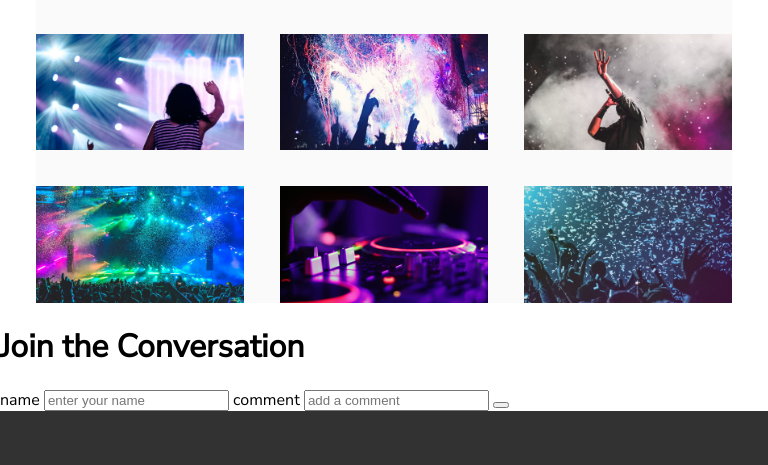
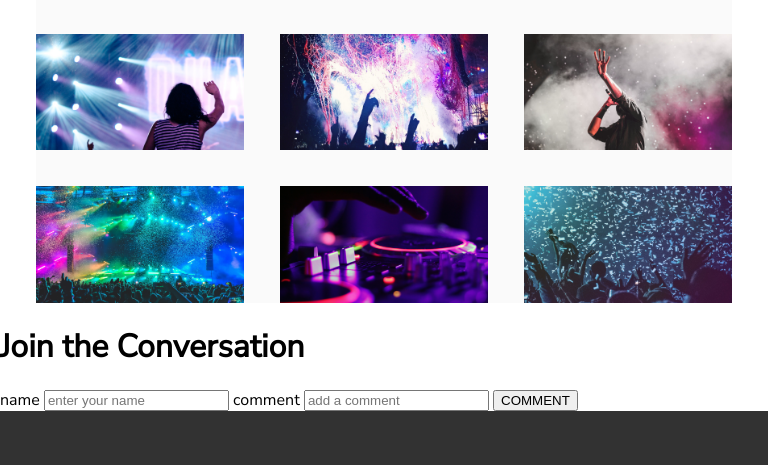
Before and after one commit to ToshiBiswas/Biswas-Toshi-Bandsite, a plain HTML site: page index.html in a window 768 px wide. Shown: the part 2059-2524 px from the top of the page. Drawn offline with Linux system fonts and the light colour scheme.

Commit message:
styalized comment button

```diff
--- a/index.html
+++ b/index.html
@@ -95,7 +95,7 @@
                         <input type="text" class="comment_section_page_add_nameBlock" placeholder="enter your name">
                         <label class="comment_section_page_add_comment" >comment </label>
                         <input type="text" class="comment_section_page_add_commentBlock" placeholder ="add a comment">
-                        <button class="comment_section_page_add_button"></button>
+                        <button class="comment_section_page_add_button">COMMENT</button>
                     </form>
                 </div>
                 <div class="comment_section_comments">
--- a/styles/bio.scss
+++ b/styles/bio.scss
@@ -643,7 +643,21 @@
                     margin: 0;
                     padding: 0;
                     .comment_section_page_title{
+                        @include large-Section-Header-Text;
+                    }
+                    .comment_section_page_add{
+                        .comment_section_page_add_name{
 
+                        }
+                        .comment_section_page_add_comment{
+
+                        }
+                        .comment_section_page_add_commentBlock{
+
+                        }
+                        .comment_section_page_add_button{
+                            padding: 8px 72px;
+                        }
                     }
                 }
             }
```
